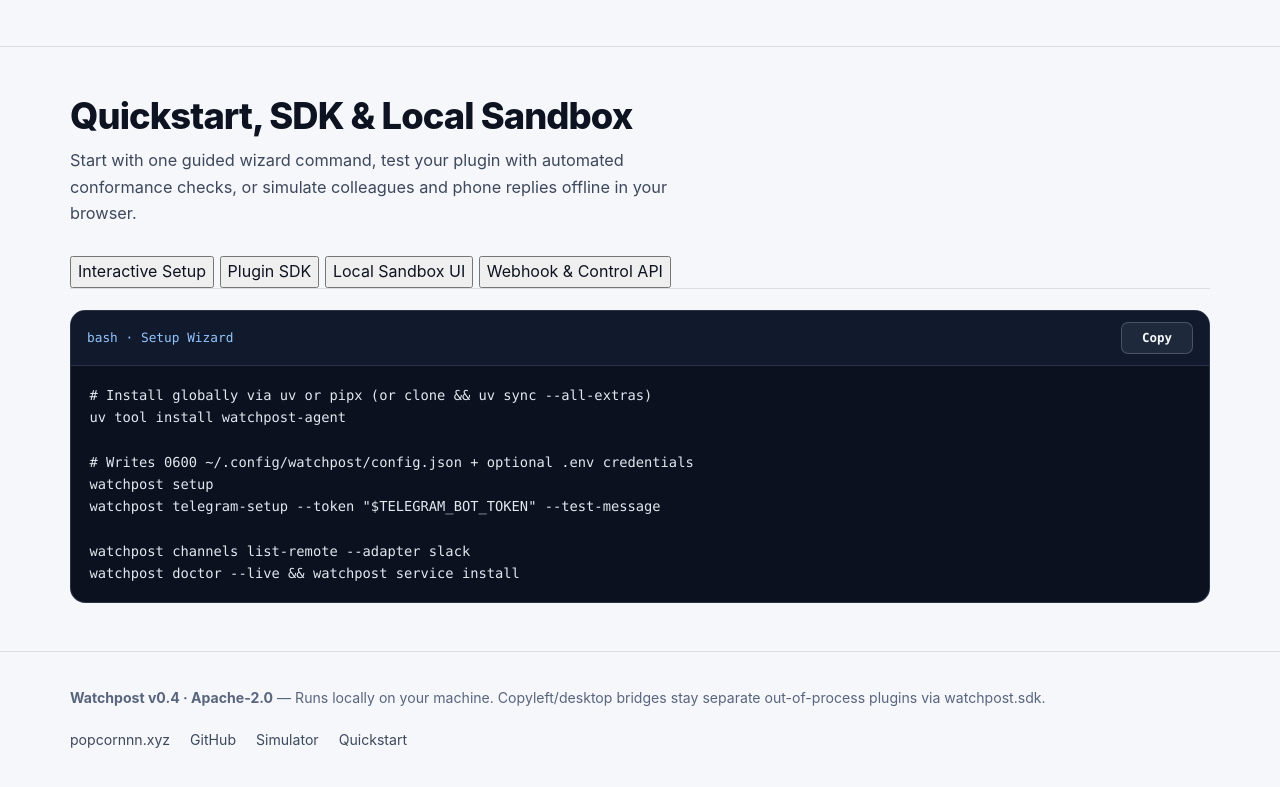
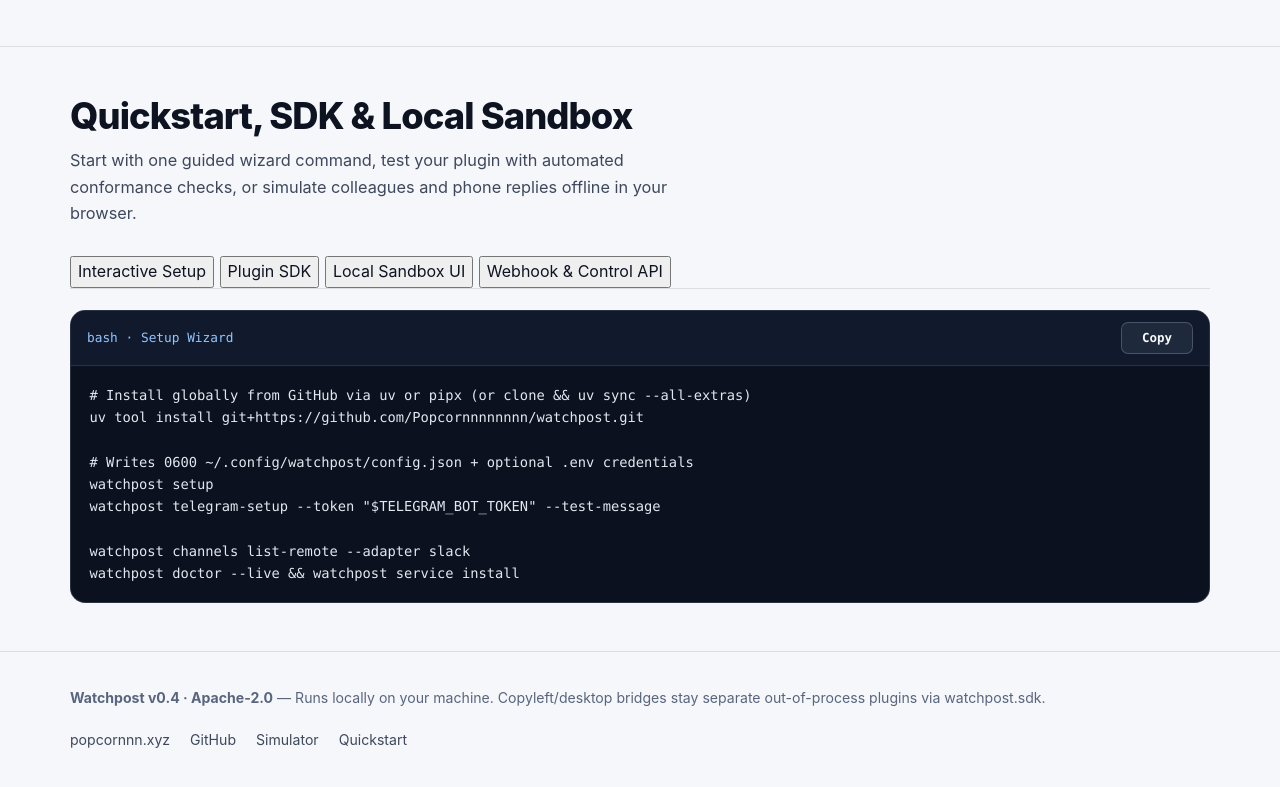
Before and after one commit to Popcornnnnnnnn/watchpost, a plain HTML site: page site/index.html in a window 1280 px wide. Shown: the part 3290-4077 px from the top of the page. Drawn offline with Linux system fonts and the light colour scheme.

Commit message:
docs: use direct GitHub uv/pipx install command in README and site

```diff
--- a/site/index.html
+++ b/site/index.html
@@ -485,8 +485,8 @@
                 <span>bash · Setup Wizard</span>
                 <button type="button" class="code-copy-btn" data-copy-target="code-setup" aria-label="Copy setup commands" data-i18n="qs.copy">Copy</button>
               </div>
-              <pre><code id="code-setup"># Install globally via uv or pipx (or clone &amp;&amp; uv sync --all-extras)
-uv tool install watchpost-agent
+              <pre><code id="code-setup"># Install globally from GitHub via uv or pipx (or clone &amp;&amp; uv sync --all-extras)
+uv tool install git+https://github.com/Popcornnnnnnnn/watchpost.git
 
 # Writes 0600 ~/.config/watchpost/config.json + optional .env credentials
 watchpost setup
```
Also changed, not shown: 1 other file.
